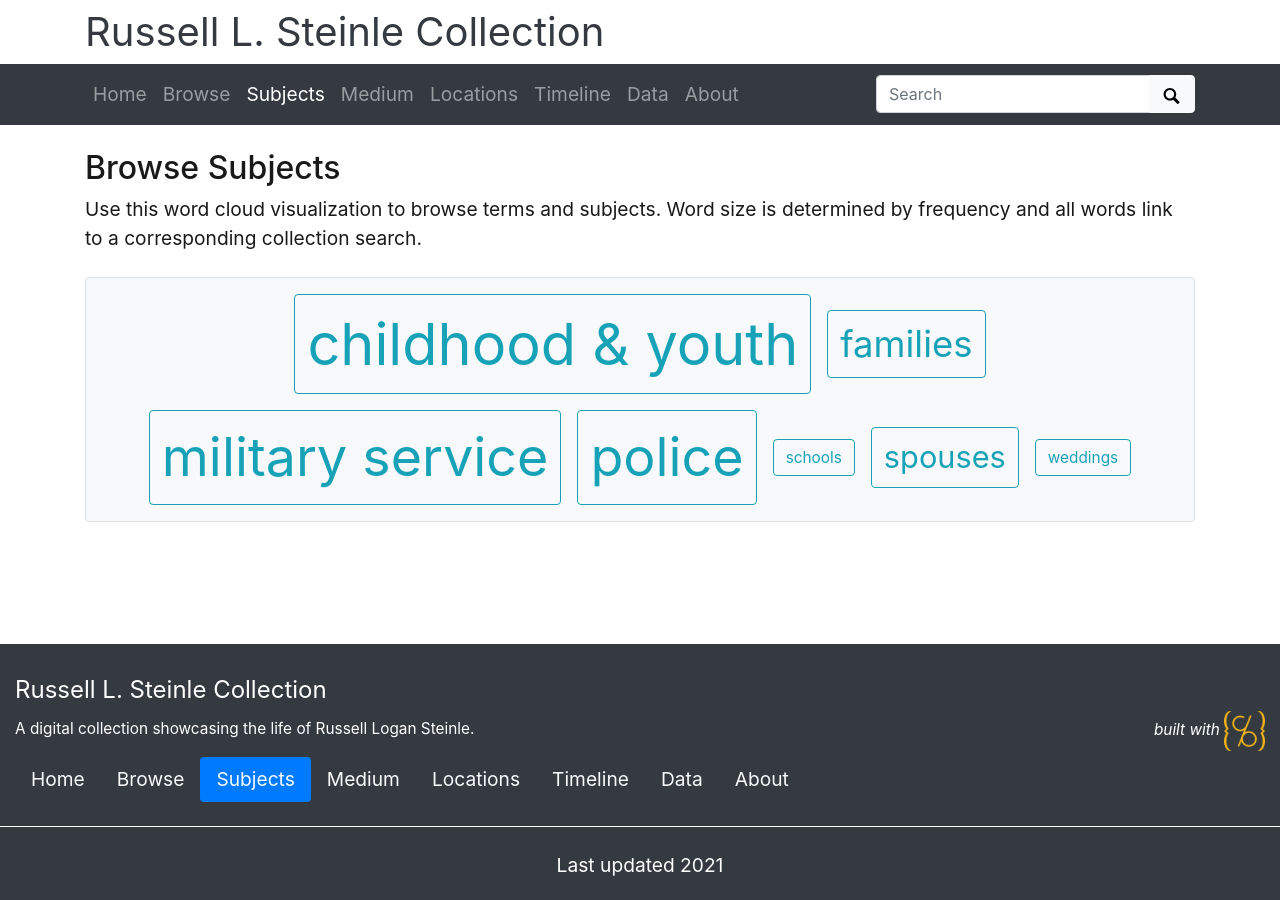
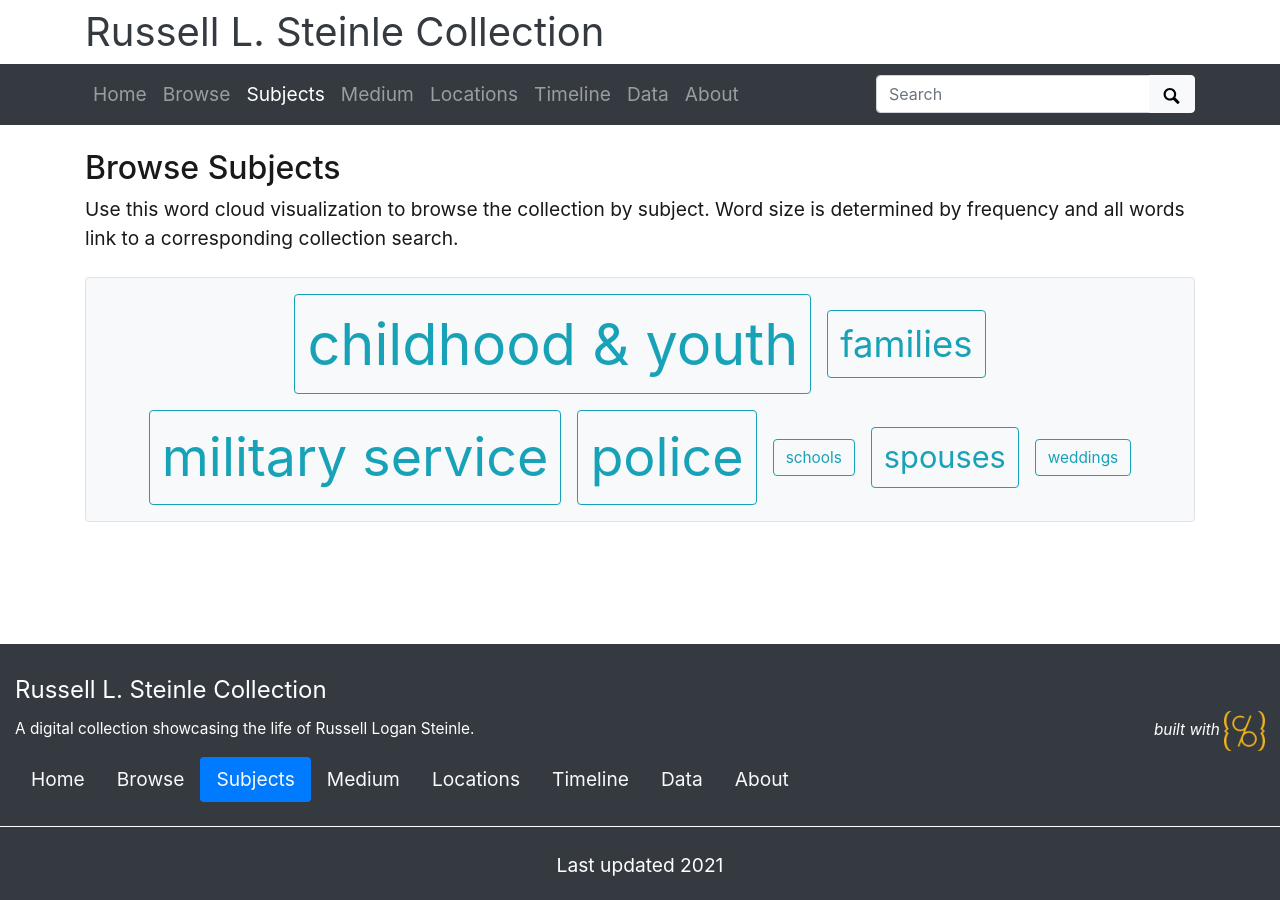
Before and after one commit to mialsteinle/russell-logan-steinle, a Jekyll site: the page built from pages/subjects.md, in a window 1280 px wide. Built offline with Jekyll 4.4.1, drawn with Linux system fonts in a browser that asks for light colours.

Commit message:
Update subjects.md

```diff
--- a/pages/subjects.md
+++ b/pages/subjects.md
@@ -10,5 +10,5 @@
 
 ## Browse Subjects
 
-Use this word cloud visualization to browse terms and subjects.
+Use this word cloud visualization to browse the collection by subject.
 Word size is determined by frequency and all words link to a corresponding collection search.
```
